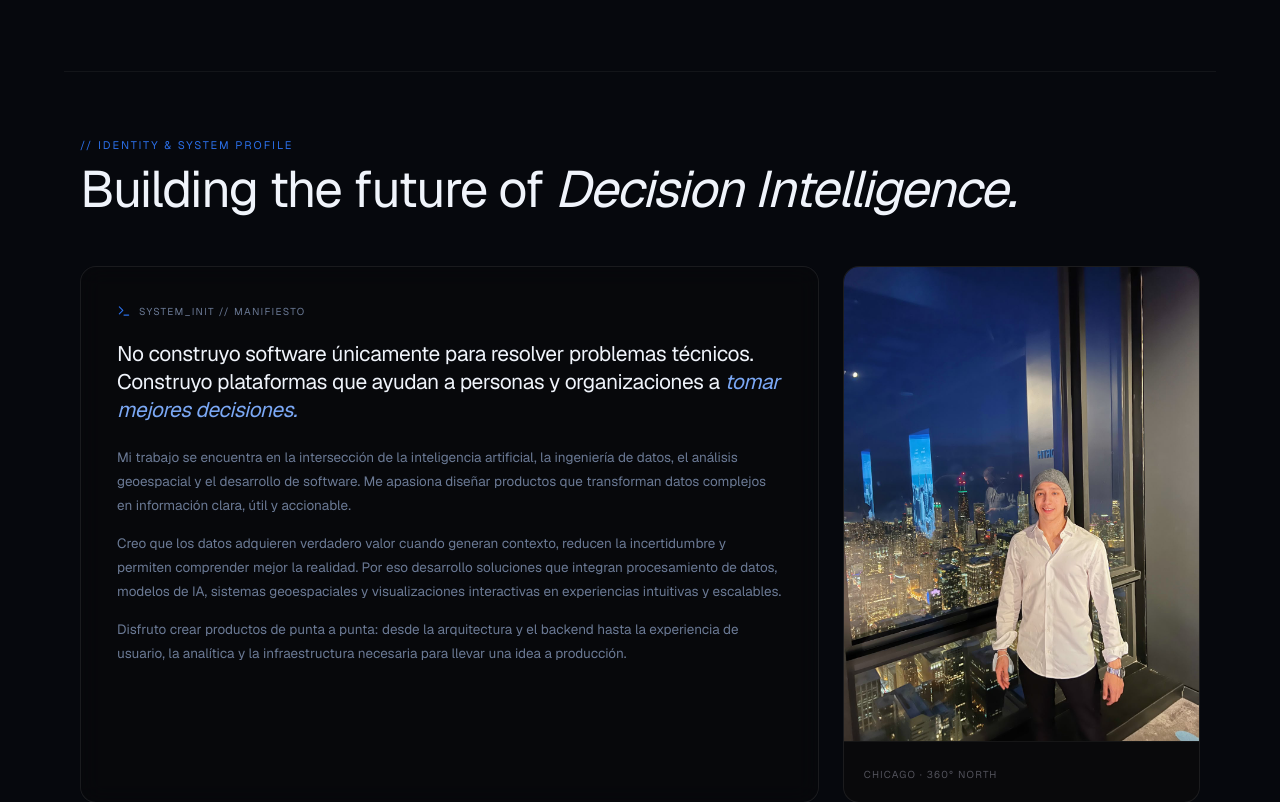
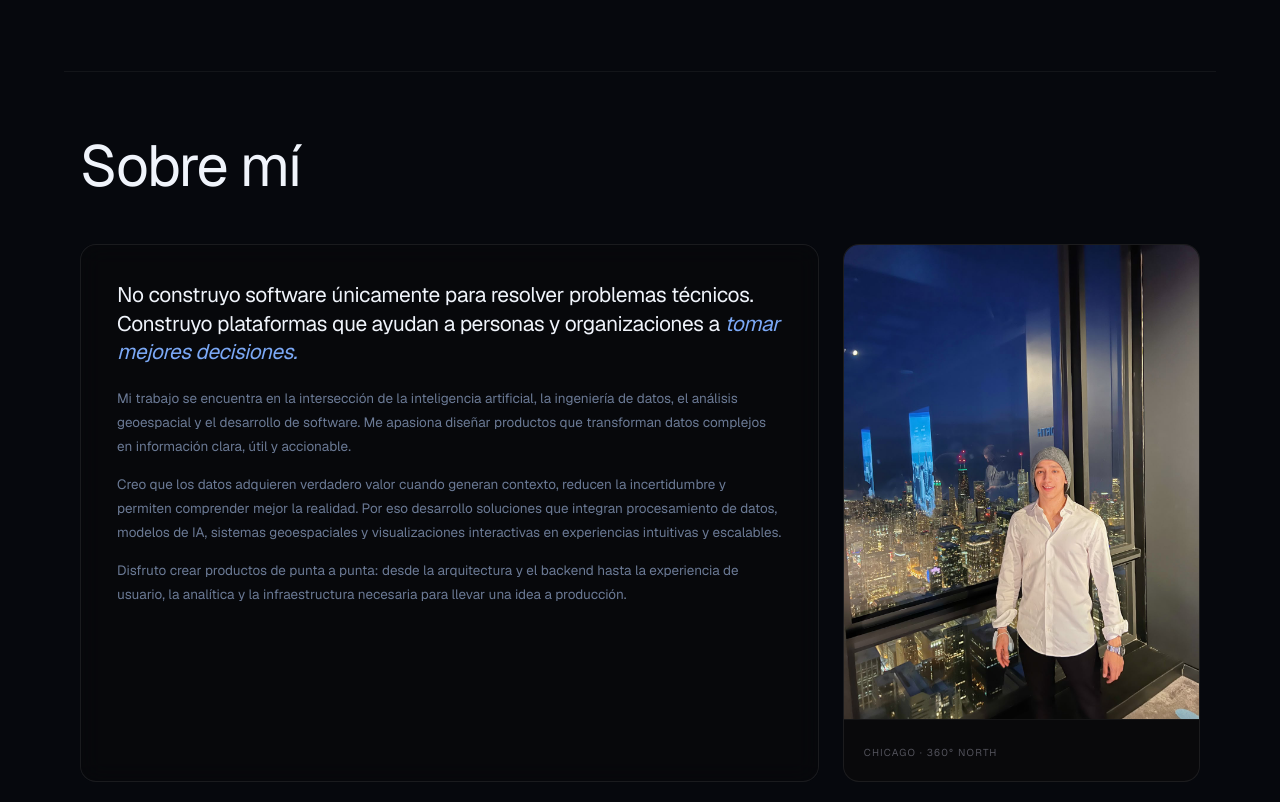
Before and after one commit to licgermancardenas-crypto/Lic.GermanCardenas, a Next.js app: page /en in a window 1280 px wide. Shown: the part 2320-3122 px from the top of the page. Built offline with nearby package versions, Linux system fonts and the light colour scheme.

Commit message:
AboutMeBento: remove tech labels, simple Sobre mi heading

```diff
--- a/components/ui/about-me-bento.tsx
+++ b/components/ui/about-me-bento.tsx
@@ -1,7 +1,7 @@
 "use client";
 
 import React from "react";
-import { Terminal, Eye } from "lucide-react";
+import { Eye } from "lucide-react";
 
 const visionItems = [
   {
@@ -32,30 +32,17 @@ export function AboutMeBento() {
     >
       {/* Section header */}
       <div className="flex flex-col mb-12">
-        <span
-          style={{
-            fontFamily: "var(--font-mono)",
-            fontSize: "11px",
-            letterSpacing: "0.18em",
-            textTransform: "uppercase",
-            color: "#2B6FE8",
-          }}
-        >
-          // IDENTITY &amp; SYSTEM PROFILE
-        </span>
         <h2
           className="font-serif"
           style={{
-            fontSize: "clamp(28px, 4vw, 52px)",
+            fontSize: "clamp(34px, 4.5vw, 64px)",
             fontWeight: 400,
             color: "#F0F4FB",
             letterSpacing: "-0.03em",
-            marginTop: "8px",
-            lineHeight: 1.08,
+            lineHeight: 1.05,
           }}
         >
-          Building the future of{" "}
-          <span style={{ fontStyle: "italic" }}>Decision Intelligence.</span>
+          Sobre mí
         </h2>
       </div>
 
@@ -79,22 +66,6 @@ export function AboutMeBento() {
           }}
         >
           <div style={{ display: "flex", flexDirection: "column", gap: "20px" }}>
-            <div
-              style={{
-                display: "flex",
-                alignItems: "center",
-                gap: "8px",
-                fontFamily: "var(--font-mono)",
-                fontSize: "10px",
-                letterSpacing: "0.14em",
-                textTransform: "uppercase",
-                color: "#6B7A95",
-              }}
-            >
-              <Terminal style={{ width: "14px", height: "14px", color: "#2B6FE8", flexShrink: 0 }} />
-              SYSTEM_INIT // MANIFIESTO
-            </div>
-
             <h3
               className="font-serif"
               style={{
```
